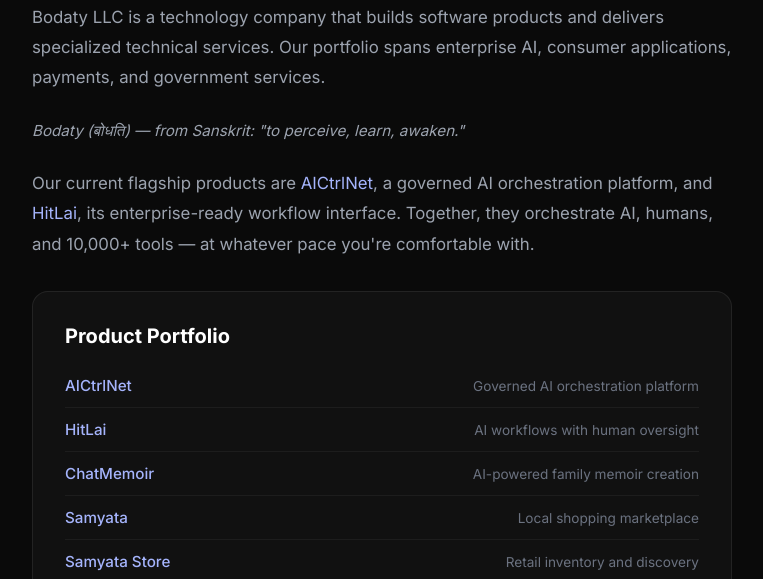
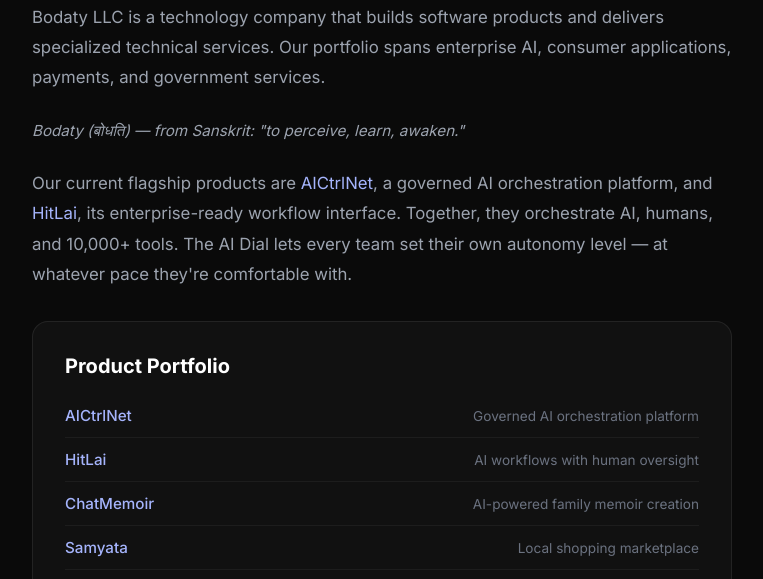
Before and after one commit to Bodaty/bodaty.com, a plain HTML site: page about/index.html in a window 1280 px wide. Shown: the part 211-790 px from the top of the page, without its empty margins (258-1021 px from the left). Drawn offline with Linux system fonts and the light colour scheme.

Commit message:
update about page: add AI Dial concept to product description

```diff
--- a/about/index.html
+++ b/about/index.html
@@ -237,8 +237,8 @@
                 Our current flagship products are <a href="https://aictrlnet.com">AICtrlNet</a>,
                 a governed AI orchestration platform, and
                 <a href="https://hitlai.net">HitLai</a>, its enterprise-ready workflow interface.
-                Together, they orchestrate AI, humans, and 10,000+ tools — at whatever
-                pace you're comfortable with.
+                Together, they orchestrate AI, humans, and 10,000+ tools. The AI Dial lets every team set their own
+                autonomy level — at whatever pace they're comfortable with.
             </p>
         </div>
 
```
